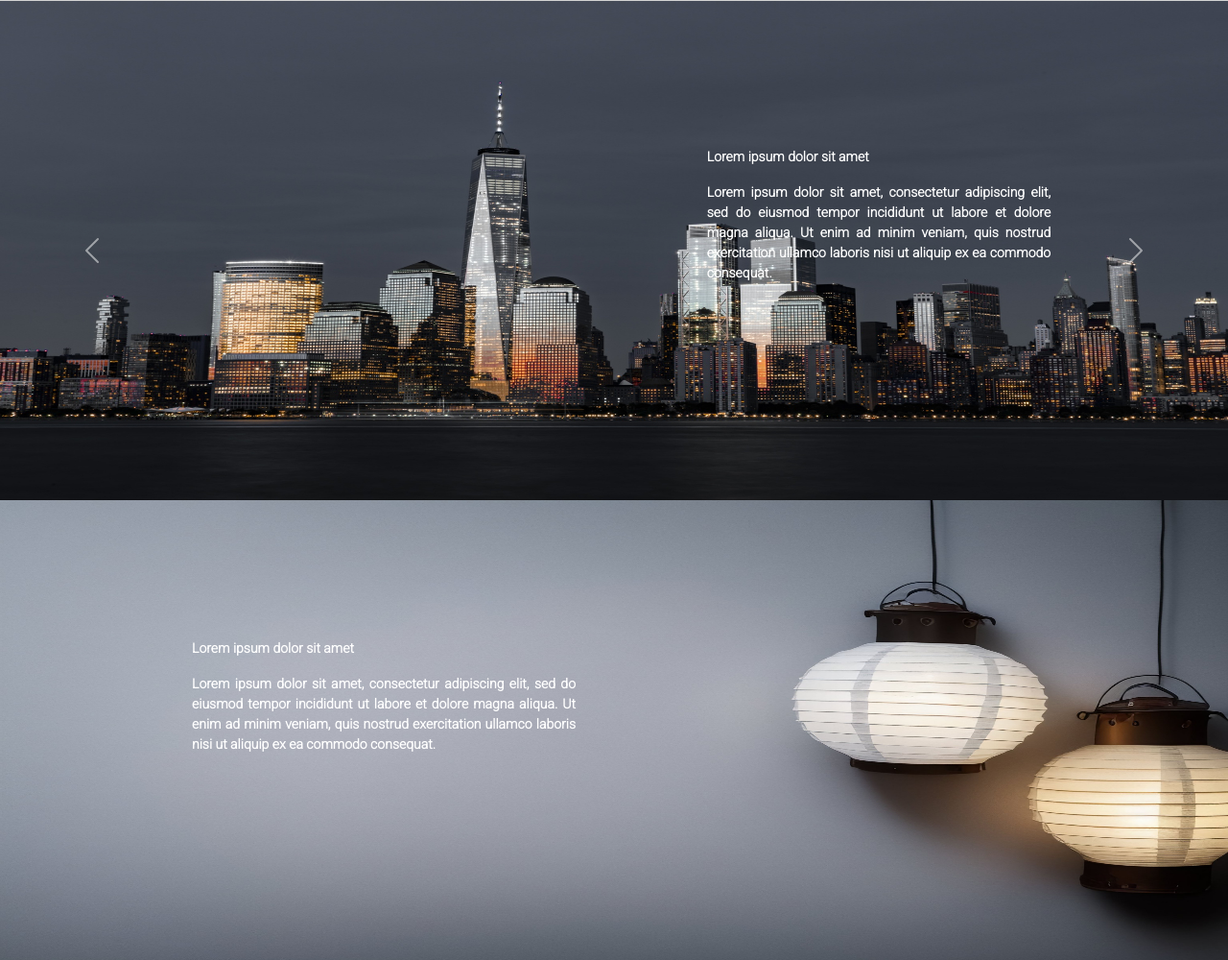
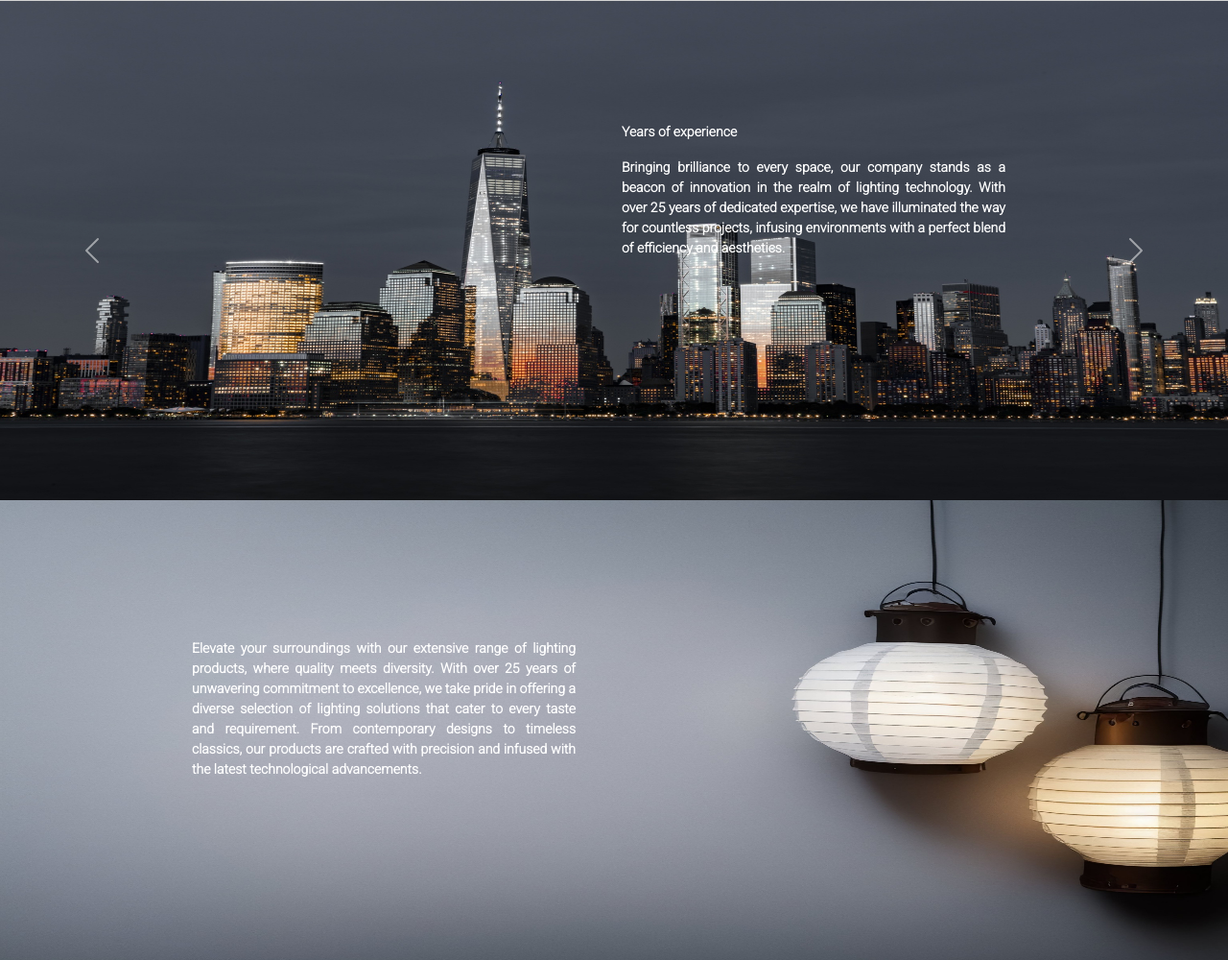
Before and after one commit to Szaitan/Candelight, a Django app: page / in a window 1280 px wide. Shown: the part 57-1057 px from the top of the page at 96% size. Run offline with Django 4.2, Linux system fonts and the light colour scheme.

Commit message:
Rev. 08.01 - Main Page: Add text and small improvements in look

```diff
--- a/candelight_website/static/candelight_website/main_page/css/main_page.css
+++ b/candelight_website/static/candelight_website/main_page/css/main_page.css
@@ -10,8 +10,8 @@
 
 .carousel-caption {
     position: absolute;
-    top: 25%;
-    left: 57%;
+    top: 20%;
+    left: 50%;
     transform: translate(2%, 2%);
     color: #fff; /* Set the color of the text */
     text-align: left; /* Center the text */
--- a/candelight_website/templates/candelight_website/main_page.html
+++ b/candelight_website/templates/candelight_website/main_page.html
@@ -21,15 +21,15 @@
         <div class="carousel-item active">
             <img src="{% static 'candelight_website/main_page/images/main-page-carousel-1.jpg' %}" class="d-block w-100 mp-carousel-img" alt="carousel-image-1">
             <div class="carousel-caption d-md-block">
-                <p>Lorem ipsum dolor sit amet</p>
-                <p>Lorem ipsum dolor sit amet, consectetur adipiscing elit, sed do eiusmod tempor incididunt ut labore et dolore magna aliqua. Ut enim ad minim veniam, quis nostrud exercitation ullamco laboris nisi ut aliquip ex ea commodo consequat.</p>
+                <p>Years of experience</p>
+                <p>Bringing brilliance to every space, our company stands as a beacon of innovation in the realm of lighting technology. With over 25 years of dedicated expertise, we have illuminated the way for countless projects, infusing environments with a perfect blend of efficiency and aesthetics.</p>
             </div>
         </div>
         <div class="carousel-item">
             <img src="{% static 'candelight_website/main_page/images/main-page-carousel-2.jpg' %}" class="d-block w-100 mp-carousel-img" alt="carousel-image-2">
             <div class="carousel-caption d-md-block">
-                <p>Lorem ipsum dolor sit amet</p>
-                <p>Lorem ipsum dolor sit amet, consectetur adipiscing elit, sed do eiusmod tempor incididunt ut labore et dolore magna aliqua. Ut enim ad minim veniam, quis nostrud exercitation ullamco laboris nisi ut aliquip ex ea commodo consequat.</p>
+                <p>Years of dedication</p>
+                <p>From cutting-edge LED solutions to timeless designs, our commitment to excellence has consistently set the standard in the industry. Join us on a journey that spans decades, where light meets technology to create experiences that inspire and captivate.</p>
             </div>
         </div>
     </div>
@@ -48,20 +48,19 @@
         <img src="{% static 'candelight_website/main_page/images/main-page-carousel-empty-room.jpg' %}" class="empty-room-img" alt="empty-room-img" >
     </div>
     <div class="empty-room-text mx-2">
-        <p>Lorem ipsum dolor sit amet</p>
-        <p>Lorem ipsum dolor sit amet, consectetur adipiscing elit, sed do eiusmod tempor incididunt ut labore et dolore magna aliqua. Ut enim ad minim veniam, quis nostrud exercitation ullamco laboris nisi ut aliquip ex ea commodo consequat.</p>
+        <p>Elevate your surroundings with our extensive range of lighting products, where quality meets diversity. With over 25 years of unwavering commitment to excellence, we take pride in offering a diverse selection of lighting solutions that cater to every taste and requirement. From contemporary designs to timeless classics, our products are crafted with precision and infused with the latest technological advancements. </p>
     </div>
 </div>
 
 <div>
     <div class="row">
         <div class="col-lg-6 left-side-split">
-            <img src="{% static 'candelight_website/main_page/images/Galeria-Mokotów.jpg' %}" class="split-first-img" alt="split-left-img">
+            <img src="{% static 'candelight_website/main_page/images/main-page-first-div-img.png' %}" class="split-first-img" alt="split-left-img">
         </div>
         <div class="col-lg-6 split-first-text-div">
             <div class="split-first-text">
-                <p>Lorem ipsum dolor sit amet</p>
-                <p>Lorem ipsum dolor sit amet, consectetur adipiscing elit, sed do eiusmod tempor incididunt ut labore et dolore magna aliqua. Ut enim ad minim veniam, quis nostrud exercitation ullamco laboris nisi ut aliquip ex ea commodo consequat.</p>
+                <p>Explore the possibilities</p>
+                <p>Illuminate your space with confidence, knowing that our commitment to quality ensures a perfect blend of style and durability. Explore a world of possibilities as you discover lighting products that not only brighten your environment but also redefine your sense of style.</p>
             </div>
         </div>
     </div>
@@ -71,8 +70,8 @@
     <div class="row">
         <div class="col-lg-6 split-second-text-div">
             <div class="split-second-text">
-                <p>Lorem ipsum dolor sit amet</p>
-                <p>Lorem ipsum dolor sit amet, consectetur adipiscing elit, sed do eiusmod tempor incididunt ut labore et dolore magna aliqua. Ut enim ad minim veniam, quis nostrud exercitation ullamco laboris nisi ut aliquip ex ea commodo consequat.</p>
+                <p>We are ready, are you?</p>
+                <p>Experience seamless collaboration with us! Our doors are always open, and connecting with us is as easy as a click or a call away. We are eager to start a partnership that brings your vision to light. Reach out effortlessly, and let's embark on a journey of successful cooperation together</p>
             </div>
         </div>
         <div class="col-lg-6 right-side-split">
```
Also changed, not shown: candelight_website/models.py (+2 -5 lines), candelight_website/static/candelight_website/main_page/images/Galeria-Mokotów.jpg (deleted), candelight_website/static/candelight_website/main_page/images/main-page-first-div-img.png (added), db.sqlite3.
